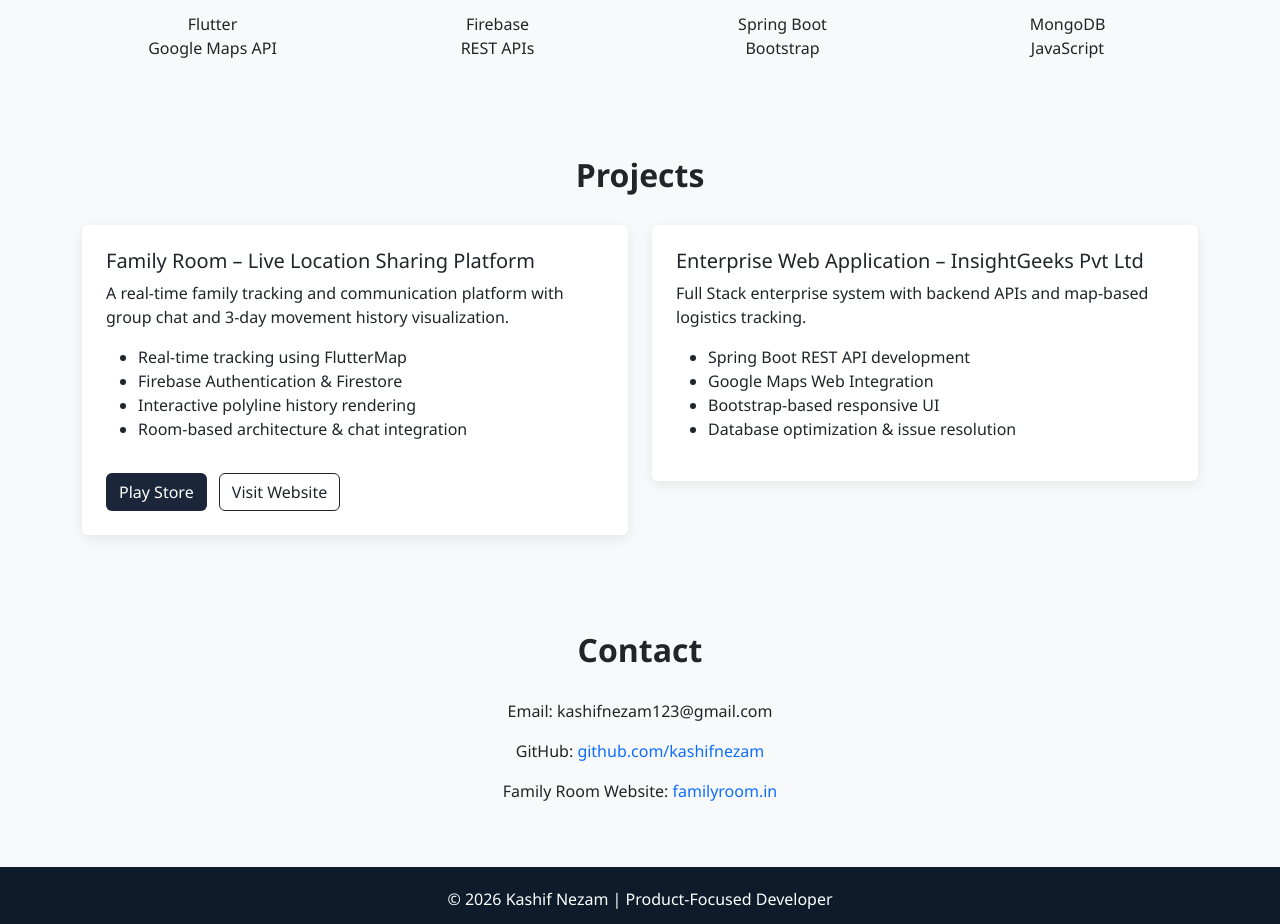
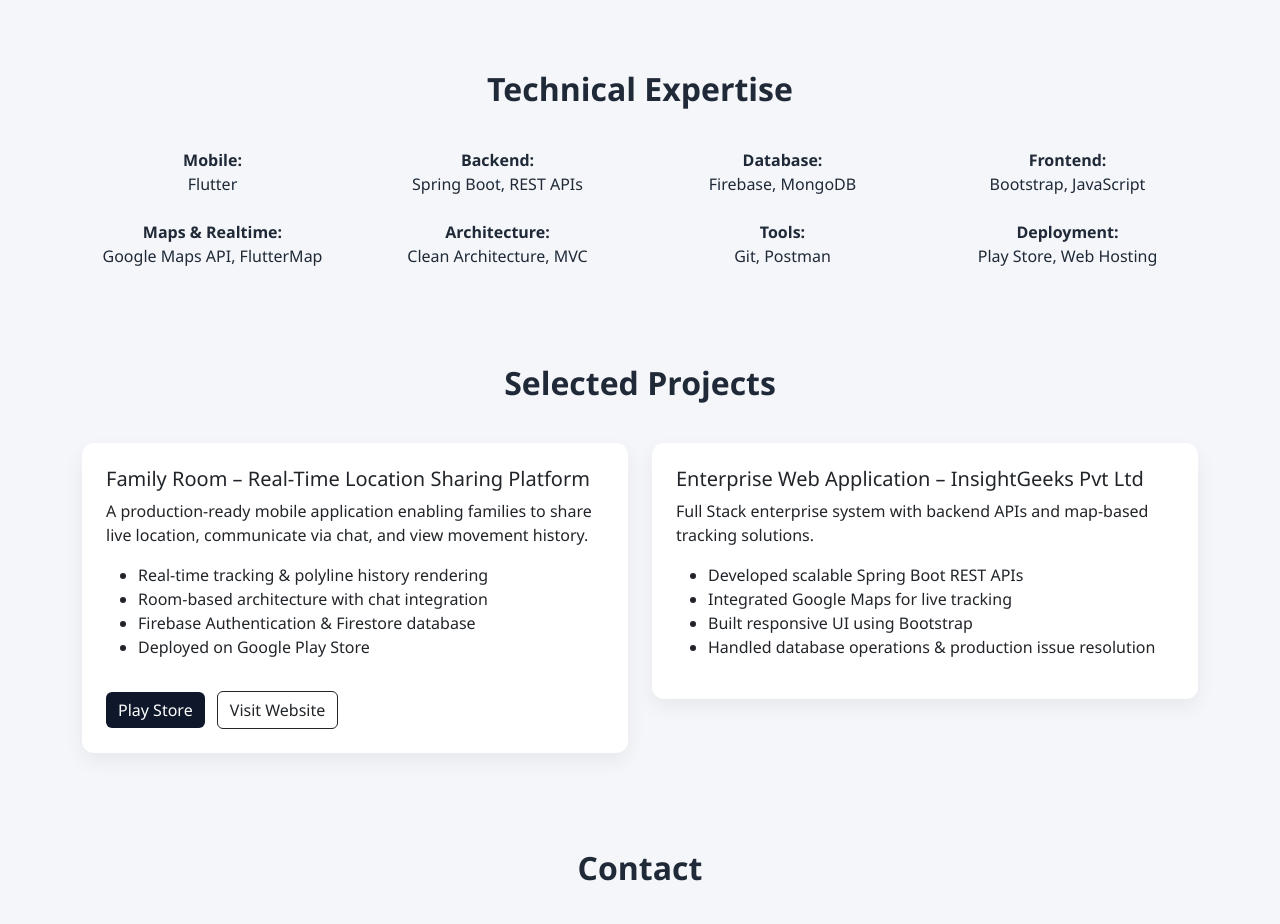
Before and after one commit to kashifnezam/portfolio, a plain HTML site: page index.html in a window 1280 px wide. Shown: the part 686-1610 px from the top of the page. Drawn offline with nearby package versions, Linux system fonts and the light colour scheme.

Commit message:
Update personal branding and content in index.html

```diff
--- a/index.html
+++ b/index.html
@@ -3,43 +3,51 @@
 <head>
 <meta charset="UTF-8">
 <meta name="viewport" content="width=device-width, initial-scale=1.0">
-<title>Kashif Nezam | Flutter Developer</title>
+<title>Md Kashif Nezam | Flutter & Full Stack Developer</title>
 <link href="https://cdn.jsdelivr.net/npm/bootstrap@5.3.2/dist/css/bootstrap.min.css" rel="stylesheet">
+
 <style>
 body {
     font-family: 'Segoe UI', sans-serif;
-    background-color: #f8f9fa;
+    background-color: #f4f6f9;
+    color: #1f2937;
 }
+
 .hero {
-    background: #0d1b2a;
+    background: linear-gradient(135deg, #0f172a, #1e293b);
     color: white;
-    padding: 90px 20px;
+    padding: 100px 20px;
 }
+
 .section-title {
     font-weight: 600;
-    margin-bottom: 30px;
+    margin-bottom: 40px;
 }
+
 .card {
     border: none;
-    box-shadow: 0 4px 14px rgba(0,0,0,0.08);
+    border-radius: 12px;
+    box-shadow: 0 8px 20px rgba(0,0,0,0.06);
 }
+
+.btn-primary-custom {
+    background-color: #0f172a;
+    border: none;
+}
+
+.btn-primary-custom:hover {
+    background-color: #334155;
+}
+
 .footer {
-    background: #0d1b2a;
+    background-color: #0f172a;
     color: white;
-    padding: 20px;
+    padding: 25px;
+    margin-top: 60px;
 }
-.btn-custom {
-    background-color: #1b263b;
-    color: white;
-}
-.btn-custom:hover {
-    background-color: #415a77;
-}
+
 a {
     text-decoration: none;
-}
-.highlight {
-    font-weight: 500;
 }
 </style>
 </head>
@@ -48,65 +56,79 @@
 
 <!-- HERO SECTION -->
 <section class="hero text-center">
-    <h1 class="display-5 fw-bold">Kashif Nezam</h1>
-    <p class="lead mt-3">Flutter Developer | Full Stack Engineer | Real-Time Systems Builder</p>
-    <a href="#contact" class="btn btn-custom mt-3">Contact Me</a>
+    <h1 class="display-5 fw-bold">Md Kashif Nezam</h1>
+    <p class="lead mt-3">
+        Flutter Developer | Full Stack Engineer | Real-Time Systems Specialist
+    </p>
+    <p class="mt-3">
+        Building scalable mobile & web applications with production-level architecture.
+    </p>
+    <a href="#contact" class="btn btn-light mt-4 px-4">Get In Touch</a>
 </section>
 
 <!-- ABOUT -->
 <section class="container py-5">
-    <h2 class="section-title text-center">About Me</h2>
-    <p class="text-center">
-        Full Stack Software Developer with 2.5+ years of experience building scalable
-        web and mobile applications. Specialized in Flutter, Firebase, Spring Boot,
-        REST APIs and real-time map-based systems. Passionate about building
-        production-ready, scalable digital products.
+    <h2 class="section-title text-center">Professional Summary</h2>
+    <p class="text-center mx-auto" style="max-width: 800px;">
+        Software Developer with 2.5+ years of experience in building scalable,
+        high-performance applications across mobile and web platforms.
+        Experienced in Flutter, Firebase, Spring Boot, REST API development,
+        and real-time location-based systems. Strong focus on clean architecture,
+        maintainability, and production deployment.
     </p>
 </section>
 
-<!-- SKILLS -->
+<!-- TECH STACK -->
 <section class="container py-5">
-    <h2 class="section-title text-center">Tech Stack</h2>
-    <div class="row text-center">
-        <div class="col-md-3">Flutter</div>
-        <div class="col-md-3">Firebase</div>
-        <div class="col-md-3">Spring Boot</div>
-        <div class="col-md-3">MongoDB</div>
-        <div class="col-md-3">Google Maps API</div>
-        <div class="col-md-3">REST APIs</div>
-        <div class="col-md-3">Bootstrap</div>
-        <div class="col-md-3">JavaScript</div>
+    <h2 class="section-title text-center">Technical Expertise</h2>
+
+    <div class="row text-center g-4">
+
+        <div class="col-md-3"><strong>Mobile:</strong><br>Flutter</div>
+        <div class="col-md-3"><strong>Backend:</strong><br>Spring Boot, REST APIs</div>
+        <div class="col-md-3"><strong>Database:</strong><br>Firebase, MongoDB</div>
+        <div class="col-md-3"><strong>Frontend:</strong><br>Bootstrap, JavaScript</div>
+        <div class="col-md-3"><strong>Maps & Realtime:</strong><br>Google Maps API, FlutterMap</div>
+        <div class="col-md-3"><strong>Architecture:</strong><br>Clean Architecture, MVC</div>
+        <div class="col-md-3"><strong>Tools:</strong><br>Git, Postman</div>
+        <div class="col-md-3"><strong>Deployment:</strong><br>Play Store, Web Hosting</div>
+
     </div>
 </section>
 
 <!-- PROJECTS -->
 <section class="container py-5">
-    <h2 class="section-title text-center">Projects</h2>
+    <h2 class="section-title text-center">Selected Projects</h2>
 
     <div class="row g-4">
 
         <!-- FAMILY ROOM -->
         <div class="col-md-6">
             <div class="card p-4">
-                <h5>Family Room – Live Location Sharing Platform</h5>
+                <h5>Family Room – Real-Time Location Sharing Platform</h5>
+
                 <p>
-                    A real-time family tracking and communication platform with
-                    group chat and 3-day movement history visualization.
+                    A production-ready mobile application enabling families to share
+                    live location, communicate via chat, and view movement history.
                 </p>
 
                 <ul>
-                    <li>Real-time tracking using FlutterMap</li>
-                    <li>Firebase Authentication & Firestore</li>
-                    <li>Interactive polyline history rendering</li>
-                    <li>Room-based architecture & chat integration</li>
+                    <li>Real-time tracking & polyline history rendering</li>
+                    <li>Room-based architecture with chat integration</li>
+                    <li>Firebase Authentication & Firestore database</li>
+                    <li>Deployed on Google Play Store</li>
                 </ul>
 
                 <div class="mt-3">
-                    <a href="https://play.google.com/store/apps/details?id=com.kashif.family_room" target="_blank" class="btn btn-custom me-2">
+                    <a href="https://play.google.com/store/apps/details?id=com.kashif.family_room"
+                       target="_blank"
+                       class="btn btn-primary-custom text-white me-2">
                         Play Store
                     </a>
 
-                    <a href="https://familyroom.in" target="_blank" class="btn btn-outline-dark">
+                    <a href="https://familyroom.in"
+                       target="_blank"
+                       class="btn btn-outline-dark">
                         Visit Website
                     </a>
                 </div>
@@ -117,15 +139,17 @@
         <div class="col-md-6">
             <div class="card p-4">
                 <h5>Enterprise Web Application – InsightGeeks Pvt Ltd</h5>
+
                 <p>
-                    Full Stack enterprise system with backend APIs and map-based logistics tracking.
+                    Full Stack enterprise system with backend APIs and map-based
+                    tracking solutions.
                 </p>
 
                 <ul>
-                    <li>Spring Boot REST API development</li>
-                    <li>Google Maps Web Integration</li>
-                    <li>Bootstrap-based responsive UI</li>
-                    <li>Database optimization & issue resolution</li>
+                    <li>Developed scalable Spring Boot REST APIs</li>
+                    <li>Integrated Google Maps for live tracking</li>
+                    <li>Built responsive UI using Bootstrap</li>
+                    <li>Handled database operations & production issue resolution</li>
                 </ul>
             </div>
         </div>
@@ -136,17 +160,18 @@
 <!-- CONTACT -->
 <section id="contact" class="container py-5 text-center">
     <h2 class="section-title">Contact</h2>
-    <p class="highlight">Email: kashifnezam123@gmail.com</p>
+
+    <p><strong>Email:</strong> kashifnezam123@gmail.com</p>
 
     <p>
-        GitHub:
+        <strong>GitHub:</strong>
         <a href="https://github.com/kashifnezam" target="_blank">
             github.com/kashifnezam
         </a>
     </p>
 
     <p>
-        Family Room Website:
+        <strong>Website:</strong>
         <a href="https://familyroom.in" target="_blank">
             familyroom.in
         </a>
@@ -155,7 +180,7 @@
 
 <!-- FOOTER -->
 <div class="footer text-center">
-    © 2026 Kashif Nezam | Product-Focused Developer
+    © 2026 Md Kashif Nezam | Flutter & Full Stack Developer
 </div>
 
 </body>
```
